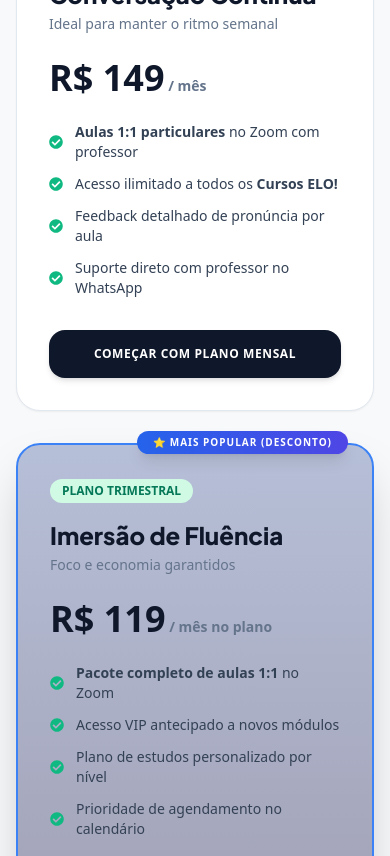
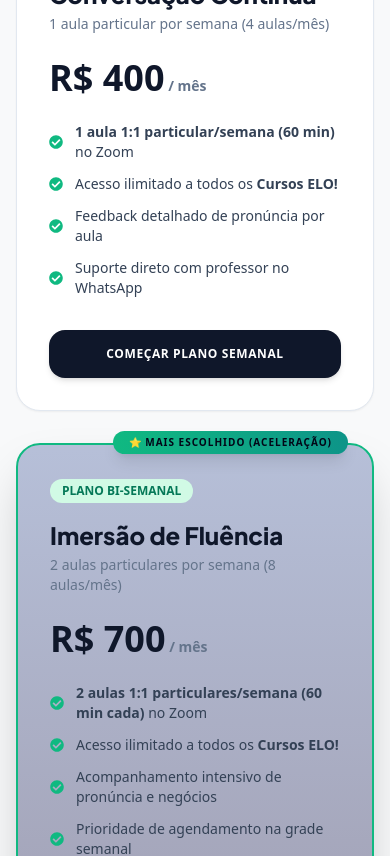
Before and after one commit to ryramzy/elo-fluxa-rj, a React (Vite) app: page / in a window 390 px wide. Shown: the part 3620-4476 px from the top of the page. Built offline with nearby package versions, Linux system fonts and the light colour scheme; no server answers.

Commit message:
feat: quicklinks subscription modal trigger, whatsapp prefilled msg, and weekly/biweekly pricing

```diff
--- a/src/components/About.tsx
+++ b/src/components/About.tsx
@@ -230,24 +230,24 @@ export default function About() {
         </div>
 
         <div className="grid grid-cols-1 md:grid-cols-2 gap-8 max-w-4xl mx-auto">
-          {/* Monthly Plan */}
+          {/* Weekly Plan (1x/week) */}
           <div className="bg-white dark:bg-slate-800/90 border border-slate-200 dark:border-slate-700 rounded-3xl p-8 shadow-sm hover:shadow-xl transition-all flex flex-col justify-between">
             <div>
               <div className="inline-block bg-blue-100 dark:bg-blue-900/50 text-blue-700 dark:text-blue-300 text-xs font-black uppercase px-3 py-1 rounded-full mb-4">
-                Plano Mensal
+                Plano Semanal
               </div>
               <h3 className="text-2xl font-black text-slate-900 dark:text-white">Conversação Contínua</h3>
-              <p className="text-sm text-slate-500 dark:text-slate-400 mt-1">Ideal para manter o ritmo semanal</p>
+              <p className="text-sm text-slate-500 dark:text-slate-400 mt-1">1 aula particular por semana (4 aulas/mês)</p>
 
               <div className="my-6">
-                <span className="text-4xl md:text-5xl font-black text-slate-900 dark:text-white">R$ 149</span>
+                <span className="text-4xl md:text-5xl font-black text-slate-900 dark:text-white">R$ 400</span>
                 <span className="text-sm font-semibold text-slate-500"> / mês</span>
               </div>
 
               <ul className="space-y-3 text-sm text-slate-700 dark:text-slate-300 mb-8">
                 <li className="flex items-center gap-3">
                   <FaCheckCircle className="text-emerald-500 flex-shrink-0" />
-                  <span><strong>Aulas 1:1 particulares</strong> no Zoom com professor</span>
+                  <span><strong>1 aula 1:1 particular/semana (60 min)</strong> no Zoom</span>
                 </li>
                 <li className="flex items-center gap-3">
                   <FaCheckCircle className="text-emerald-500 flex-shrink-0" />
@@ -268,53 +268,53 @@ export default function About() {
               onClick={handleStartAuth}
               className="w-full py-4 bg-slate-900 hover:bg-slate-800 dark:bg-blue-600 dark:hover:bg-blue-500 text-white font-extrabold text-xs uppercase tracking-wider rounded-2xl transition-all shadow-md active:scale-95"
             >
-              Começar com Plano Mensal
+              Começar Plano Semanal
             </button>
           </div>
 
-          {/* Quarterly Plan (Featured) */}
-          <div className="bg-gradient-to-b from-blue-900/30 to-indigo-950/40 dark:from-slate-800 dark:to-slate-850 border-2 border-blue-500 rounded-3xl p-8 shadow-2xl relative flex flex-col justify-between">
-            <div className="absolute -top-3.5 right-6 bg-gradient-to-r from-blue-600 to-indigo-600 text-white text-[10px] font-black uppercase tracking-widest px-4 py-1 rounded-full shadow-lg">
-              ⭐ Mais Popular (Desconto)
+          {/* Bi-Weekly Plan (2x/week) (Featured) */}
+          <div className="bg-gradient-to-b from-blue-900/30 to-indigo-950/40 dark:from-slate-800 dark:to-slate-850 border-2 border-emerald-500 rounded-3xl p-8 shadow-2xl relative flex flex-col justify-between">
+            <div className="absolute -top-3.5 right-6 bg-gradient-to-r from-emerald-500 to-teal-600 text-slate-950 text-[10px] font-black uppercase tracking-widest px-4 py-1 rounded-full shadow-lg">
+              ⭐ Mais Escolhido (Aceleração)
             </div>
 
             <div>
               <div className="inline-block bg-emerald-100 dark:bg-emerald-950/60 text-emerald-700 dark:text-emerald-300 text-xs font-black uppercase px-3 py-1 rounded-full mb-4">
-                Plano Trimestral
+                Plano Bi-Semanal
               </div>
               <h3 className="text-2xl font-black text-slate-900 dark:text-white">Imersão de Fluência</h3>
-              <p className="text-sm text-slate-500 dark:text-slate-400 mt-1">Foco e economia garantidos</p>
+              <p className="text-sm text-slate-500 dark:text-slate-400 mt-1">2 aulas particulares por semana (8 aulas/mês)</p>
 
               <div className="my-6">
-                <span className="text-4xl md:text-5xl font-black text-slate-900 dark:text-white">R$ 119</span>
-                <span className="text-sm font-semibold text-slate-500"> / mês no plano</span>
+                <span className="text-4xl md:text-5xl font-black text-slate-900 dark:text-white">R$ 700</span>
+                <span className="text-sm font-semibold text-slate-500"> / mês</span>
               </div>
 
               <ul className="space-y-3 text-sm text-slate-700 dark:text-slate-300 mb-8">
                 <li className="flex items-center gap-3">
                   <FaCheckCircle className="text-emerald-500 flex-shrink-0" />
-                  <span><strong>Pacote completo de aulas 1:1</strong> no Zoom</span>
+                  <span><strong>2 aulas 1:1 particulares/semana (60 min cada)</strong> no Zoom</span>
                 </li>
                 <li className="flex items-center gap-3">
                   <FaCheckCircle className="text-emerald-500 flex-shrink-0" />
-                  <span>Acesso VIP antecipado a novos módulos</span>
+                  <span>Acesso ilimitado a todos os <strong>Cursos ELO!</strong></span>
                 </li>
                 <li className="flex items-center gap-3">
                   <FaCheckCircle className="text-emerald-500 flex-shrink-0" />
-                  <span>Plano de estudos personalizado por nível</span>
+                  <span>Acompanhamento intensivo de pronúncia e negócios</span>
                 </li>
                 <li className="flex items-center gap-3">
                   <FaCheckCircle className="text-emerald-500 flex-shrink-0" />
-                  <span>Prioridade de agendamento no calendário</span>
+                  <span>Prioridade de agendamento na grade semanal</span>
                 </li>
               </ul>
             </div>
 
             <button
               onClick={handleStartAuth}
-              className="w-full py-4 bg-gradient-to-r from-blue-600 to-indigo-600 hover:from-blue-500 hover:to-indigo-500 text-white font-extrabold text-xs uppercase tracking-wider rounded-2xl transition-all shadow-xl shadow-blue-500/20 active:scale-95 border border-blue-400/40"
+              className="w-full py-4 bg-emerald-500 hover:bg-emerald-400 text-slate-950 font-black text-xs uppercase tracking-wider rounded-2xl transition-all shadow-xl shadow-emerald-500/20 active:scale-95 border border-emerald-400/40"
             >
-              Assinar Plano Trimestral
+              Assinar Plano Bi-Semanal
             </button>
           </div>
         </div>
--- a/src/components/CheckoutForm.tsx
+++ b/src/components/CheckoutForm.tsx
@@ -7,7 +7,7 @@ import { LuCheck, LuCopy, LuTriangleAlert, LuQrCode, LuCreditCard } from 'react-
 import { getWhatsAppLink } from '../../constants';
 
 interface CheckoutFormProps {
-  plan: 'starter' | 'pro' | 'elite';
+  plan: 'starter' | 'weekly' | 'biweekly' | 'pro' | 'elite' | string;
   price: number;
   onSuccess?: () => void;
   onCancel?: () => void;
@@ -311,8 +311,8 @@ export default function CheckoutForm({ plan, price, onSuccess, onCancel }: Check
         <LuCreditCard className="text-blue-400" />
         <h3 className="text-lg font-bold text-white">Pagamento Pix Seguro</h3>
       </div>
-      <p className="text-slate-400 text-xs mb-6">
-        Insira seus dados para gerar o código Pix de pagamento do plano <span className="text-sky-400 font-bold capitalize">{plan}</span> (R${price}/mês).
+      <p className="text-slate-400 text-xs mb-6 leading-relaxed">
+        Insira seus dados para gerar o código Pix do plano <strong className="text-sky-400 font-bold">{plan === 'weekly' ? 'Semanal' : plan === 'biweekly' ? 'Bi-Semanal' : plan}</strong> (R$ {price}/mês).
       </p>
 
       <form onSubmit={handleSubmit} className="space-y-4">
--- a/src/components/SubscriptionModal.tsx
+++ b/src/components/SubscriptionModal.tsx
@@ -7,27 +7,29 @@ import CheckoutForm from './CheckoutForm';
 interface SubscriptionModalProps {
   isOpen: boolean;
   onClose: () => void;
-  onPlanSelect: (plan: 'starter' | 'pro' | 'elite') => void;
+  onPlanSelect: (plan: string) => void;
 }
 
 export default function SubscriptionModal({ isOpen, onClose, onPlanSelect }: SubscriptionModalProps) {
   const { user } = useAuth();
   const { showToast } = useToast();
-  const [selectedPlanForCheckout, setSelectedPlanForCheckout] = useState<'starter' | 'pro' | 'elite' | null>(null);
-  const [stripeLoading, setStripeLoading] = useState<'pro' | 'elite' | null>(null);
+  const [selectedPlanForCheckout, setSelectedPlanForCheckout] = useState<'starter' | 'weekly' | 'biweekly' | 'pro' | 'elite' | null>(null);
+  const [selectedPlanPrice, setSelectedPlanPrice] = useState<number>(400);
+  const [stripeLoading, setStripeLoading] = useState<string | null>(null);
 
   if (!isOpen) return null;
 
-  const handlePlanClick = (plan: 'starter' | 'pro' | 'elite') => {
+  const handlePlanClick = (plan: 'starter' | 'weekly' | 'biweekly', price: number) => {
     if (plan === 'starter') {
       onPlanSelect(plan);
       onClose();
     } else {
       setSelectedPlanForCheckout(plan);
+      setSelectedPlanPrice(price);
     }
   };
 
-  const handleStripeCheckout = async (plan: 'pro' | 'elite') => {
+  const handleStripeCheckout = async (plan: 'weekly' | 'biweekly', price: number) => {
     if (!user) {
       showToast('Por favor, faça login para assinar um plano.', 'info');
       return;
@@ -35,7 +37,7 @@ export default function SubscriptionModal({ isOpen, onClose, onPlanSelect }: Sub
 
     setStripeLoading(plan);
     try {
-      console.log(`[Stripe Checkout] Requesting checkout url for plan: ${plan}`);
+      console.log(`[Stripe Checkout] Requesting checkout url for plan: ${plan} (R$ ${price})`);
       const res = await fetch('/api/stripe/checkout', {
         method: 'POST',
         headers: {
@@ -43,20 +45,19 @@ export default function SubscriptionModal({ isOpen, onClose, onPlanSelect }: Sub
         },
         body: JSON.stringify({
           plan,
-          price: plan === 'pro' ? 149 : 119,
+          price,
           email: user.email || '',
           userId: user.uid
         })
       });
 
       if (!res.ok) {
-        const errorData = await res.json();
+        const errorData = await res.json().catch(() => ({}));
         throw new Error(errorData.error || 'Erro ao iniciar checkout Stripe.');
       }
 
       const data = await res.json();
       if (data.url) {
-        // Redirect browser to Stripe Hosted Checkout
         window.location.href = data.url;
       } else {
         throw new Error('Nenhuma URL de checkout retornada.');
@@ -98,7 +99,7 @@ export default function SubscriptionModal({ isOpen, onClose, onPlanSelect }: Sub
 
           <CheckoutForm
             plan={selectedPlanForCheckout}
-            price={selectedPlanForCheckout === 'pro' ? 149 : 357}
+            price={selectedPlanPrice}
             onSuccess={handleCheckoutSuccess}
             onCancel={() => setSelectedPlanForCheckout(null)}
           />
@@ -134,10 +135,10 @@ export default function SubscriptionModal({ isOpen, onClose, onPlanSelect }: Sub
               <LuSparkles size={12} /> Planos de Aprendizado
             </div>
             <h2 className="text-2xl md:text-3xl font-extrabold text-white mb-2 tracking-tight">
-              Escolha seu Caminho de Conversação
+              Escolha seu Ritmo de Aulas
             </h2>
             <p className="text-slate-400 text-sm max-w-xl mx-auto leading-relaxed">
-              Desbloqueie conversas em tempo real com nativos americanos e acelere sua fluência profissional.
+              Aulas particulares 1:1 no Zoom com o Professor Matt + Acesso ilimitado a todos os cursos e materiais.
             </p>
           </div>
 
@@ -148,25 +149,25 @@ export default function SubscriptionModal({ isOpen, onClose, onPlanSelect }: Sub
             <div className="bg-slate-950/40 border border-slate-850 rounded-2xl p-6 hover:border-slate-800 transition-all flex flex-col justify-between">
               <div>
                 <div className="text-center mb-6">
-                  <span className="text-[10px] uppercase font-bold tracking-widest text-slate-450 px-2 py-0.5 bg-slate-900 border border-slate-800 rounded">
+                  <span className="text-[10px] uppercase font-bold tracking-widest text-slate-400 px-2 py-0.5 bg-slate-900 border border-slate-800 rounded">
                     Explorador
                   </span>
                   <div className="text-2xl font-extrabold text-white mt-4 mb-1">
                     Grátis <span className="text-xs font-normal text-slate-500">/ para sempre</span>
                   </div>
-                  <p className="text-xs text-slate-450">Experimente o método sem compromisso</p>
+                  <p className="text-xs text-slate-400">Experimente o método sem compromisso</p>
                 </div>
 
                 <ul className="space-y-3 mb-6">
-                  <li className="flex items-start text-xs text-slate-350 leading-relaxed">
+                  <li className="flex items-start text-xs text-slate-300 leading-relaxed">
                     <LuCheck className="text-blue-400 mr-2 mt-0.5 shrink-0" size={14} />
                     <span>Primeira aula de cada curso 100% aberta</span>
                   </li>
-                  <li className="flex items-start text-xs text-slate-350 leading-relaxed">
+                  <li className="flex items-start text-xs text-slate-300 leading-relaxed">
                     <LuCheck className="text-blue-400 mr-2 mt-0.5 shrink-0" size={14} />
-                    <span>Acesso ao simulador básico da IA</span>
+                    <span>Acesso a materiais e exercícios interativos</span>
                   </li>
-                  <li className="flex items-start text-xs text-slate-350 leading-relaxed">
+                  <li className="flex items-start text-xs text-slate-300 leading-relaxed">
                     <LuCheck className="text-blue-400 mr-2 mt-0.5 shrink-0" size={14} />
                     <span>Sem necessidade de cartão de crédito</span>
                   </li>
@@ -174,62 +175,59 @@ export default function SubscriptionModal({ isOpen, onClose, onPlanSelect }: Sub
               </div>
 
               <button
-                onClick={() => handlePlanClick('starter')}
-                className="w-full py-2.5 bg-slate-800 hover:bg-slate-700 text-white font-bold text-xs uppercase tracking-wider rounded-xl transition-all border border-slate-750 font-semibold"
+                onClick={() => handlePlanClick('starter', 0)}
+                className="w-full py-2.5 bg-slate-800 hover:bg-slate-700 text-white font-bold text-xs uppercase tracking-wider rounded-xl transition-all border border-slate-700"
               >
                 Começar de graça
               </button>
             </div>
 
-            {/* Pro Plan */}
-            <div className="bg-slate-950/60 border-2 border-blue-500 rounded-2xl p-6 relative hover:shadow-[0_0_20px_rgba(59,130,246,0.1)] transition-all flex flex-col justify-between">
-              {/* "Most Popular" badge */}
-              <div className="absolute -top-3.5 left-1/2 transform -translate-x-1/2">
-                <span className="bg-blue-500 text-slate-950 px-3 py-1 rounded-full text-[10px] font-extrabold uppercase tracking-widest shadow-md flex items-center gap-1">
-                  <LuFlame size={12} fill="currentColor" /> Mais Escolhido
-                </span>
-              </div>
-
+            {/* Weekly Plan (1x/week) */}
+            <div className="bg-slate-950/40 border border-slate-800 rounded-2xl p-6 hover:border-slate-700 transition-all flex flex-col justify-between">
               <div>
-                <div className="text-center mb-6 mt-2">
+                <div className="text-center mb-6">
                   <span className="text-[10px] uppercase font-bold tracking-widest text-blue-400 px-2 py-0.5 bg-blue-500/10 border border-blue-500/20 rounded">
-                    Plano Mensal
+                    Plano Semanal
                   </span>
                   <div className="text-2xl font-extrabold text-white mt-4 mb-1">
-                    R$149 <span className="text-xs font-normal text-slate-500">/ mês</span>
+                    R$ 400 <span className="text-xs font-normal text-slate-500">/ mês</span>
                   </div>
-                  <p className="text-xs text-slate-455">Conversação Contínua</p>
+                  <p className="text-xs text-slate-400">1 Aula Particular por Semana (4 aulas/mês)</p>
                 </div>
 
                 <ul className="space-y-3 mb-6">
                   <li className="flex items-start text-xs text-slate-300 leading-relaxed">
                     <LuCheck className="text-blue-400 mr-2 mt-0.5 shrink-0" size={14} />
-                    <strong>Acesso ilimitado a todos os Cursos ELO!</strong>
+                    <strong>1 aula individual/semana (60 min)</strong> no Zoom
                   </li>
                   <li className="flex items-start text-xs text-slate-300 leading-relaxed">
                     <LuCheck className="text-blue-400 mr-2 mt-0.5 shrink-0" size={14} />
-                    <span>Aulas 1:1 particulares no Zoom com Professor</span>
+                    <span>Acesso ilimitado a todos os Cursos ELO!</span>
                   </li>
                   <li className="flex items-start text-xs text-slate-300 leading-relaxed">
-                    <LuCheck className="text-blue-450 mr-2 mt-0.5 shrink-0" size={14} />
+                    <LuCheck className="text-blue-400 mr-2 mt-0.5 shrink-0" size={14} />
                     <span>Feedback detalhado de pronúncia por aula</span>
+                  </li>
+                  <li className="flex items-start text-xs text-slate-300 leading-relaxed">
+                    <LuCheck className="text-blue-400 mr-2 mt-0.5 shrink-0" size={14} />
+                    <span>Suporte contínuo via WhatsApp</span>
                   </li>
                 </ul>
               </div>
 
               <div className="space-y-2">
                 <button
-                  onClick={() => handlePlanClick('pro')}
-                  className="w-full py-2.5 bg-blue-500 hover:bg-blue-400 text-slate-950 font-bold text-xs uppercase tracking-wider rounded-xl transition-all shadow-[0_4px_14px_rgba(14,165,233,0.3)] flex items-center justify-center gap-1.5 active:scale-97 font-semibold"
+                  onClick={() => handlePlanClick('weekly', 400)}
+                  className="w-full py-2.5 bg-blue-600 hover:bg-blue-500 text-white font-bold text-xs uppercase tracking-wider rounded-xl transition-all shadow-md shadow-blue-500/20 flex items-center justify-center gap-1.5 active:scale-95"
                 >
                   <LuQrCode size={14} /> Assinar com Pix
                 </button>
                 <button
-                  onClick={() => handleStripeCheckout('pro')}
+                  onClick={() => handleStripeCheckout('weekly', 400)}
                   disabled={stripeLoading !== null}
-                  className="w-full py-2.5 bg-slate-800 hover:bg-slate-700 text-white border border-slate-700 hover:border-slate-650 font-bold text-xs uppercase tracking-wider rounded-xl transition-all flex items-center justify-center gap-1.5 active:scale-97 disabled:opacity-50 font-semibold"
+                  className="w-full py-2.5 bg-slate-800 hover:bg-slate-700 text-white border border-slate-700 font-bold text-xs uppercase tracking-wider rounded-xl transition-all flex items-center justify-center gap-1.5 active:scale-95 disabled:opacity-50"
                 >
-                  {stripeLoading === 'pro' ? (
+                  {stripeLoading === 'weekly' ? (
                     <span className="w-4 h-4 border-2 border-white border-t-transparent rounded-full animate-spin"></span>
                   ) : (
                     <>
@@ -240,48 +238,59 @@ export default function SubscriptionModal({ isOpen, onClose, onPlanSelect }: Sub
               </div>
             </div>
 
-            {/* Elite Plan */}
-            <div className="bg-slate-950/40 border border-slate-850 rounded-2xl p-6 hover:border-slate-800 transition-all flex flex-col justify-between">
+            {/* Bi-Weekly Plan (2x/week) - Featured */}
+            <div className="bg-slate-950/70 border-2 border-emerald-500 rounded-2xl p-6 relative hover:shadow-[0_0_25px_rgba(16,185,129,0.15)] transition-all flex flex-col justify-between">
+              {/* "Most Popular" badge */}
+              <div className="absolute -top-3.5 left-1/2 transform -translate-x-1/2">
+                <span className="bg-emerald-500 text-slate-950 px-3 py-1 rounded-full text-[10px] font-extrabold uppercase tracking-widest shadow-md flex items-center gap-1">
+                  <LuFlame size={12} fill="currentColor" /> Mais Escolhido
+                </span>
+              </div>
+
               <div>
-                <div className="text-center mb-6">
+                <div className="text-center mb-6 mt-2">
                   <span className="text-[10px] uppercase font-bold tracking-widest text-emerald-400 px-2 py-0.5 bg-emerald-500/10 border border-emerald-500/20 rounded">
-                    Plano Trimestral
+                    Plano Bi-Semanal
                   </span>
                   <div className="text-2xl font-extrabold text-white mt-4 mb-1">
-                    R$119 <span className="text-xs font-normal text-slate-500">/ mês</span>
+                    R$ 700 <span className="text-xs font-normal text-slate-500">/ mês</span>
                   </div>
-                  <p className="text-xs text-slate-455">Imersão de Fluência</p>
+                  <p className="text-xs text-slate-400">2 Aulas Particulares por Semana (8 aulas/mês)</p>
                 </div>
 
                 <ul className="space-y-3 mb-6">
-                  <li className="flex items-start text-xs text-slate-350 leading-relaxed">
-                    <LuCheck className="text-emerald-450 mr-2 mt-0.5 shrink-0" size={14} />
-                    <strong>Pacote completo de aulas 1:1 no Zoom</strong>
+                  <li className="flex items-start text-xs text-slate-300 leading-relaxed">
+                    <LuCheck className="text-emerald-400 mr-2 mt-0.5 shrink-0" size={14} />
+                    <strong>2 aulas individuais/semana (60 min cada)</strong>
                   </li>
-                  <li className="flex items-start text-xs text-slate-350 leading-relaxed">
-                    <LuCheck className="text-emerald-450 mr-2 mt-0.5 shrink-0" size={14} />
-                    <span>Acesso VIP antecipado a novos módulos</span>
+                  <li className="flex items-start text-xs text-slate-300 leading-relaxed">
+                    <LuCheck className="text-emerald-400 mr-2 mt-0.5 shrink-0" size={14} />
+                    <span>Acesso ilimitado a todos os Cursos ELO!</span>
                   </li>
-                  <li className="flex items-start text-xs text-slate-350 leading-relaxed">
-                    <LuCheck className="text-emerald-450 mr-2 mt-0.5 shrink-0" size={14} />
-                    <span>Prioridade de agendamento no calendário</span>
+                  <li className="flex items-start text-xs text-slate-300 leading-relaxed">
+                    <LuCheck className="text-emerald-400 mr-2 mt-0.5 shrink-0" size={14} />
+                    <span>Acompanhamento intensivo de pronúncia e fluência</span>
+                  </li>
+                  <li className="flex items-start text-xs text-slate-300 leading-relaxed">
+                    <LuCheck className="text-emerald-400 mr-2 mt-0.5 shrink-0" size={14} />
+                    <span>Prioridade de agendamento na grade semanal</span>
                   </li>
                 </ul>
               </div>
 
               <div className="space-y-2">
                 <button
-                  onClick={() => handlePlanClick('elite')}
-                  className="w-full py-2.5 bg-purple-650 hover:bg-purple-600 text-white font-bold text-xs uppercase tracking-wider rounded-xl transition-all border border-purple-600/30 flex items-center justify-center gap-1.5 active:scale-97 font-semibold"
+                  onClick={() => handlePlanClick('biweekly', 700)}
+                  className="w-full py-2.5 bg-emerald-500 hover:bg-emerald-400 text-slate-950 font-black text-xs uppercase tracking-wider rounded-xl transition-all shadow-[0_4px_14px_rgba(16,185,129,0.3)] flex items-center justify-center gap-1.5 active:scale-95"
                 >
-                  <LuQrCode size={14} /> Adquirir com Pix
+                  <LuQrCode size={14} /> Assinar com Pix
                 </button>
                 <button
-                  onClick={() => handleStripeCheckout('elite')}
+                  onClick={() => handleStripeCheckout('biweekly', 700)}
                   disabled={stripeLoading !== null}
-                  className="w-full py-2.5 bg-slate-800 hover:bg-slate-700 text-white border border-slate-700 hover:border-slate-650 font-bold text-xs uppercase tracking-wider rounded-xl transition-all flex items-center justify-center gap-1.5 active:scale-97 disabled:opacity-50 font-semibold"
+                  className="w-full py-2.5 bg-slate-800 hover:bg-slate-700 text-white border border-slate-700 font-bold text-xs uppercase tracking-wider rounded-xl transition-all flex items-center justify-center gap-1.5 active:scale-95 disabled:opacity-50"
                 >
-                  {stripeLoading === 'elite' ? (
+                  {stripeLoading === 'biweekly' ? (
                     <span className="w-4 h-4 border-2 border-white border-t-transparent rounded-full animate-spin"></span>
                   ) : (
                     <>
--- a/src/pages/Dashboard.tsx
+++ b/src/pages/Dashboard.tsx
@@ -371,7 +371,8 @@ const DashboardWorking: React.FC = () => {
                 <WidgetErrorBoundary widgetName="Links Rápidos">
                   <QuickLinks
                     onNavigateToAgenda={() => setActiveTab('booking')}
-                    onNavigateToCourses={() => navigate('/courses')}
+                    onOpenSubscription={() => setSubscriptionModalOpen(true)}
+                    studentName={user?.displayName || ''}
                   />
                 </WidgetErrorBoundary>
               </div>
```
Also changed, not shown: src/components/dashboard/QuickLinks.tsx (+24 -12 lines).
